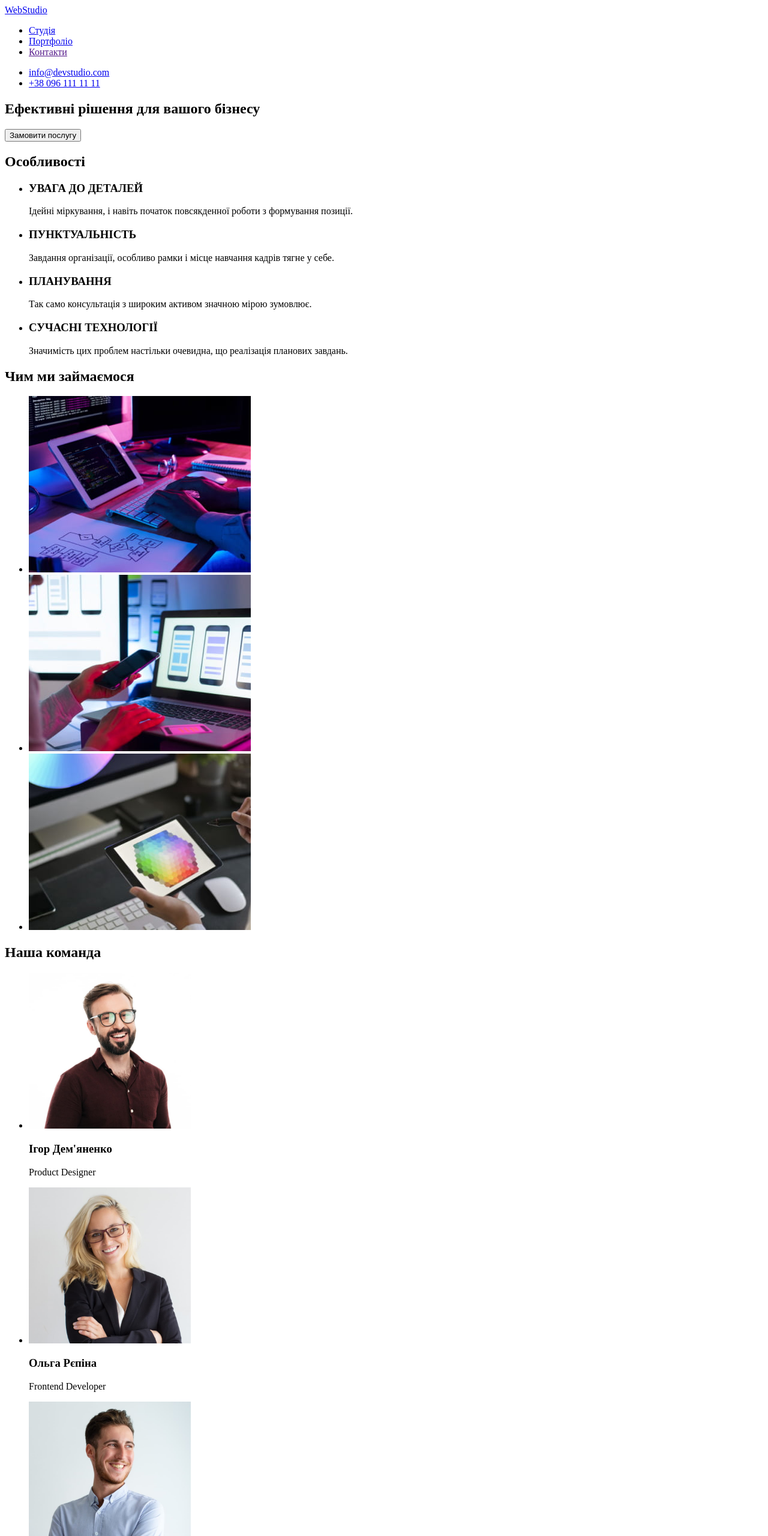
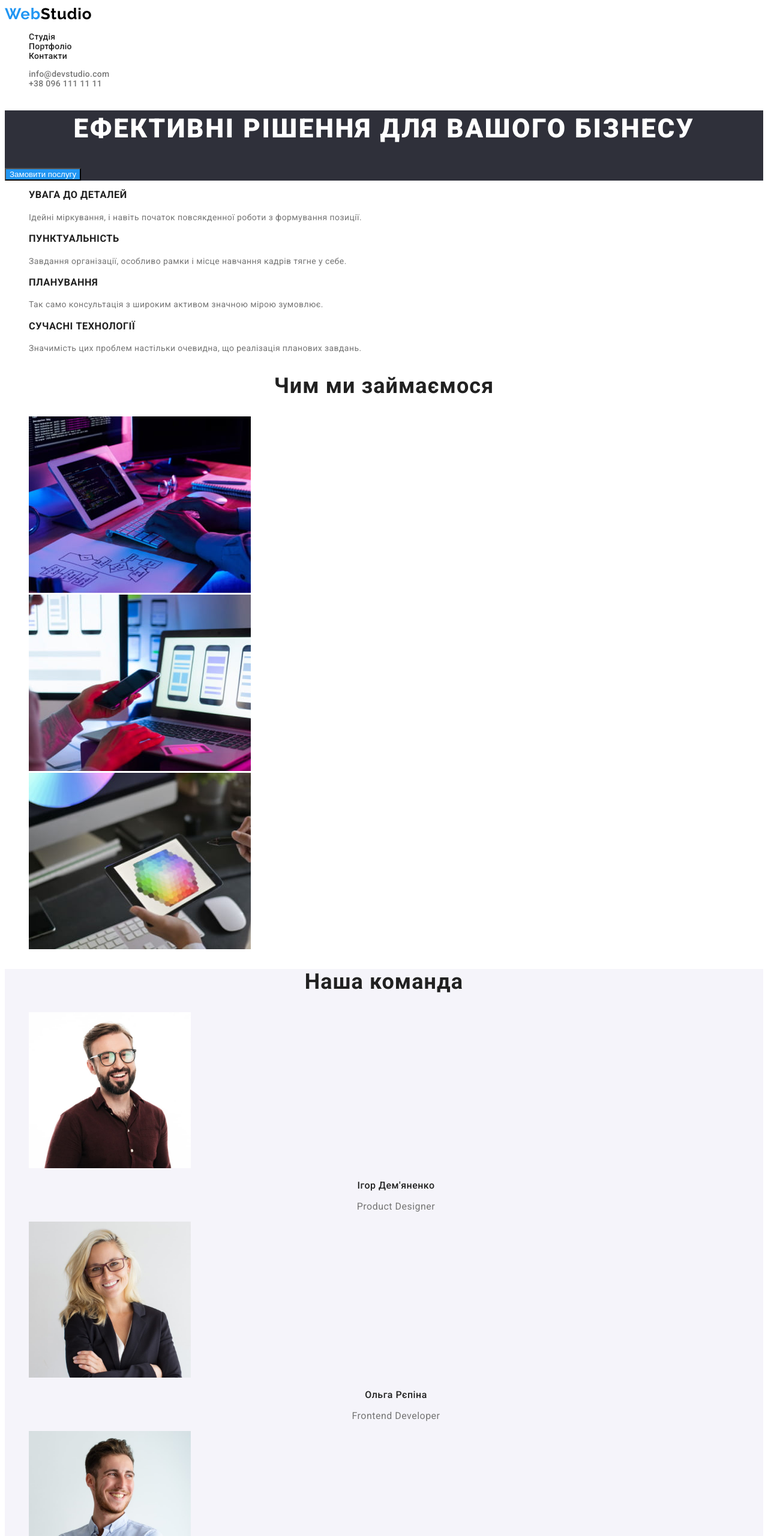
Before and after one commit to saitriniel/goit-markup-hw-02, a plain HTML site: page index.html in a window 1280 px wide. Shown: the top 2560 px of the page at 60% size. Drawn offline with Linux system fonts and the light colour scheme.

Commit message:
fixing classes bugs

```diff
--- a/css/styles.css
+++ b/css/styles.css
@@ -0,0 +1,227 @@
+:root {
+    --primary-font: 'Roboto', sans-serif;
+    --secondary-font: 'Raleway', sans-serif;
+
+    --primary-text-color-theme-light: #212121;
+    --secondary-text-color-theme-light: #757575;
+
+    --primary-text-color-theme-dark: #FFFFFF;
+    --secondary-text-color-theme-dark: rgba(255, 255, 255, 0.6);
+
+    --primary-accent-color: #2196F3;
+    --secondary-accent-color: #000;
+
+    --primary-background-color-dark: #2F303A;
+    --primary-background-color-light: #FFFFFF;
+    --secondary-background-color-light: #F5F4FA;
+}
+
+a {
+    text-decoration: none;
+}
+
+ul,ol {
+    list-style: none;
+}
+
+.address-list {
+    font-style: normal;
+}
+
+body {
+    font-family: var(--primary-font);
+    color: var(--primary-text-color-theme-light);
+    font-size: 14px;
+}
+
+/*header*/
+
+.page-nav-link:hover,
+.page-nav-link:focus {
+    color: var(--primary-accent-color);
+}
+
+.page-nav-list {
+    font-weight: 500;
+    line-height: 16px;
+    letter-spacing: 0.02em
+}
+
+.page-nav-link {
+color: inherit;
+}
+
+.page-menu-contacts-link:hover,
+.page-menu-contacts-link:focus {
+    color: var(--primary-accent-color);
+}
+
+.page-menu-contacts-link {
+    font-weight: 500;
+    line-height: 16px;
+    letter-spacing: 0.02em;
+    color: var(--secondary-text-color-theme-light);
+}
+
+/*index-main-hero*/
+
+.hero {
+background-color: var(--primary-background-color-dark);
+}
+
+.hero-title {font-weight: 900;
+font-size: 44px;
+line-height: 60px;
+text-align: center;
+letter-spacing: 0.06em;
+text-transform: uppercase;
+color: var(--primary-text-color-theme-dark);}
+
+.hero-btn {
+    background-color: var(--primary-accent-color);
+    color: var(--primary-text-color-theme-dark);
+    cursor: pointer;
+}
+
+/*index-main-sections*/
+
+.features-list-title {
+font-weight: 700;
+line-height: 16px;
+letter-spacing: 0.03em;
+text-transform: uppercase;
+color: var(--primary-text-color-theme-light);
+}
+
+.features-list-item {
+line-height: 24px;
+letter-spacing: 0.03em;
+color: var(--secondary-text-color-theme-light);
+}
+
+.section-title {
+    font-weight: 700;
+    font-size: 36px;
+    line-height: 42px;
+    text-align: center;
+    letter-spacing: 0.03em;
+}
+
+.team-section {
+    background-color: var(--secondary-background-color-light);
+}
+
+.team-list-title {
+    font-weight: 500;
+    font-size: 16px;
+    line-height: 19px;
+    text-align: center;
+    letter-spacing: 0.03em;
+}
+
+.team-list-text {
+    font-size: 16px;
+    line-height: 19px;
+    text-align: center;
+    letter-spacing: 0.03em;
+    color: var(--secondary-text-color-theme-light);
+}
+
+/*footer*/
+
+.footer {
+    background-color: var(--primary-background-color-dark);
+}
+
+.address-link {
+    color: var(--primary-text-color-theme-dark);
+    line-height: 24px;
+    letter-spacing: 0.03em;
+}
+
+.address-link-darken {
+    color: var(--secondary-text-color-theme-dark);
+}
+
+.address-link:hover,
+.address-link:focus {
+    color: var(--primary-accent-color);
+}
+
+.link:hover,
+.link:focus {
+    color: var(--primary-accent-color);
+}
+
+/*portfolio*/
+
+.filter-btn {
+    cursor: pointer;
+    font-weight: 500;
+    font-size: 16px;
+    line-height: 26px;
+    text-align: center;
+    letter-spacing: 0.03em;
+    color: var(--primary-text-color-theme-light);
+    background-color: var(--secondary-background-color-light);
+}
+
+
+.filter-btn:hover,
+.filter-btn:focus {
+    background-color: var(--primary-accent-color);
+    color: var(--primary-text-color-theme-dark);
+}
+
+.filter-product-list-item {
+    font-size: 16px;
+    line-height: 30px;
+    letter-spacing: 0.03em;
+    color: var(--secondary-text-color-theme-light);
+}
+
+.filter-product-title {
+    font-weight: 700;
+        font-size: 18px;
+        line-height: 36px;
+        letter-spacing: 0.06em;
+        color: var(--primary-text-color-theme-light);
+}
+
+/*logo+pics*/
+.header-logo {
+    font-family: var(--secondary-font);
+    color: var(--secondary-accent-color);
+    font-weight: 700;
+    font-size: 26px;
+    line-height: 31px;
+    letter-spacing: 0.03em;
+}
+
+.footer-logo {
+    color: var(--primary-text-color-theme-dark);
+    font-family: var(--secondary-font);
+    font-weight: 700;
+    font-size: 26px;
+    line-height: 31px;
+    letter-spacing: 0.03em;
+}
+
+.logo-accent {
+    color: var(--primary-accent-color);
+}
+
+/*hidden items*/
+
+.hidden {
+    position: absolute;
+    white-space: nowrap;
+    width: 1px;
+    height: 1px;
+    overflow: hidden;
+    border: 0;
+    padding: 0;
+    clip: rect(0 0 0 0);
+    clip-path: inset(50%);
+    margin: -1px;
+}
--- a/index.html
+++ b/index.html
@@ -20,118 +20,118 @@
 
 <body>
     <!--header-->
-    <header>
-        <a href="./index.html" lang="en">WebStudio</a>
-        <nav>
-            <ul>
-                <li><a href="./index.html">Студія</a></li>
-                <li><a href="./portfolio.html">Портфоліо</a></li>
-                <li><a href="">Контакти</a></li>
+    <header class="page-header">
+        <a class="header-logo" href="./index.html" lang="en"><span class="logo-accent">Web</span>Studio</a>
+
+        <nav class="page-nav">
+            <ul class="page-nav-list">
+                <li class="page-nav-item"><a class="page-nav-link" href="./index.html">Студія</a></li>
+                <li class="page-nav-item"><a class="page-nav-link" href="./portfolio.html">Портфоліо</a></li>
+                <li class="page-nav-item"><a class="page-nav-link" href="">Контакти</a></li>
             </ul>
         </nav>
-        <ul>
-            <li><a href="mailto:info@devstudio.com" lang="en">info@devstudio.com</a></li>
-            <li><a href="tel:+380961111111">+38 096 111 11 11</a></li>
+
+        <ul class="page-menu-contacts-list">
+            <li class="page-menu-contacts-item"><a class="page-menu-contacts-link" href="mailto:info@devstudio.com" lang="en">info@devstudio.com</a></li>
+            <li class="page-menu-contacts-item"><a class="page-menu-contacts-link" href="tel:+380961111111">+38 096 111 11 11</a></li>
         </ul>
-
     </header>
 
     <!--main-->
     <main>
-        <!--sect 1-->
-        <section>
-            <h1>Ефективні рішення для вашого бізнесу</h1>
-            <button type="button">Замовити послугу</button>
+        <!--sect 1 hero-->
+        <section class="hero">
+            <h1 class="hero-title">Ефективні рішення для вашого бізнесу</h1>
+            <button class="hero-btn" type="button">Замовити послугу</button>
         </section>
-        <!--sect 2 скрити заголовок в секції-->
-        <section>
+        <!--sect 2 (hidden title) features-->
+        <section class="features-section">
             <h2 class="hidden">Особливості</h2>
-            <ul>
-                <li>
-                    <h3>УВАГА ДО ДЕТАЛЕЙ</h3>
+            <ul class="features-list">
+                <li class="features-list-item">
+                    <h3 class="features-list-title">УВАГА ДО ДЕТАЛЕЙ</h3>
                     <p>Ідейні міркування, і навіть початок повсякденної роботи з формування позиції.</p>
                 </li>
-                <li>
-                    <h3>ПУНКТУАЛЬНІСТЬ</h3>
+                <li class="features-list-item">
+                    <h3 class="features-list-title">ПУНКТУАЛЬНІСТЬ</h3>
                     <p>Завдання організації, особливо рамки і місце навчання кадрів тягне у себе.</p>
                 </li>
-                <li>
-                    <h3>ПЛАНУВАННЯ</h3>
+                <li class="features-list-item">
+                    <h3 class="features-list-title">ПЛАНУВАННЯ</h3>
                     <p>Так само консультація з широким активом значною мірою зумовлює.</p>
                 </li>
-                <li>
-                    <h3>СУЧАСНІ ТЕХНОЛОГІЇ</h3>
+                <li class="features-list-item">
+                    <h3 class="features-list-title">СУЧАСНІ ТЕХНОЛОГІЇ</h3>
                     <p>Значимість цих проблем настільки очевидна, що реалізація планових завдань.</p>
                 </li>
             </ul>
         </section>
-        <!--3 section-->
-        <section>
-            <h2>Чим ми займаємося</h2>
+        <!--3 sect job-->
+        <section class="job-section">
+            <h2 class="section-title">Чим ми займаємося</h2>
 
-            <ul>
-                <li>
+            <ul class="job-list">
+                <li class="job-list-item">
                     <img src="./images/box1.jpg" alt="Фронтенд розробка" width="370" height="294">
                 </li>
-                <li>
+                <li class="job-list-item">
                     <img src="./images/box2.jpg" alt="Розробка інтерфейсу" width="370" height="294">
                 </li>
-                <li>
+                <li class="job-list-item">
                     <img src="./images/box3.jpg" alt="Розробка дизайну" width="370" height="294">
                 </li>
             </ul>
         </section>
-        <!--4 sect-->
-        <section>
-            <h2>
+        <!--4 sect team-->
+        <section class="team-section">
+            <h2 class="section-title">
                 Наша команда
             </h2>
-            <!--correct spelling of alt?-->
-            <ul>
-                <li>
+
+            <ul class="team-list">
+                <li class="team-list-item">
                     <img src="./images/team1.jpg" alt="Ігор Дем'яненко" width="270" height="260">
 
-                    <h3>Ігор Дем'яненко</h3>
-                    <p lang="en">Product Designer</p>
+                    <h3 class="team-list-title">Ігор Дем'яненко</h3>
+                    <p class="team-list-text" lang="en">Product Designer</p>
 
                 </li>
 
-                <li>
+                <li class="team-list-item">
                     <img src="./images/team2.jpg" alt="Ольга Рєпіна" width="270" height="260">
 
-                    <h3>Ольга Рєпіна</h3>
-                    <p lang="en">Frontend Developer</p>
+                    <h3 class="team-list-title">Ольга Рєпіна</h3>
+                    <p class="team-list-text" lang="en">Frontend Developer</p>
                 </li>
 
-                <li>
+                <li class="team-list-item">
                     <img src="./images/team3.jpg" alt="Микола Тарасов" width="270" height="260">
 
-                    <h3>Микола Тарасов</h3>
-                    <p lang="en">Marketing</p>
+                    <h3 class="team-list-title">Микола Тарасов</h3>
+                    <p class="team-list-text" lang="en">Marketing</p>
                 </li>
 
-                <li>
+                <li class="team-list-item">
                     <img src="./images/team4.jpg" alt="Михайло Єрмаков" width="270" height="260">
 
-                    <h3>Михайло Єрмаков</h3>
-                    <p lang="en">UI Designer</p>
+                    <h3 class="team-list-title">Михайло Єрмаков</h3>
+                    <p class="team-list-text" lang="en">UI Designer</p>
                 </li>
             </ul>
         </section>
     </main>
 
     <!--footer-->
-    <footer>
-        <a href="./index.html" lang="en">WebStudio</a>
+    <footer class="footer">
+        <a class="footer-logo" href="./index.html" lang="en"> <span class="logo-accent">Web</span>Studio</a>
 
         <address>
-            <ul>
-                <li> <a href="https://goo.gl/maps/CPtrU1FHBa2aNyZL9" target="_blank"
+            <ul class="address-list">
+                <li class="address-list-item"> <a class="address-link" href="https://goo.gl/maps/CPtrU1FHBa2aNyZL9" target="_blank"
                         rel="noopener noreferrer nofollow">м. Київ, пр-т Лесі Українки, 26 </a></li>
-                <li> <a href="mailto:info@devstudio.com">info@example.com</a></li>
-                <li> <a href="tel:+380991111111">+38 099 111 11 11</a></li>
+                <li class="address-list-item"> <a class="address-link address-link-darken" href="mailto:info@devstudio.com">info@example.com</a></li>
+                <li class="address-list-item"> <a class="address-link address-link-darken" href="tel:+380991111111">+38 099 111 11 11</a></li>
             </ul>
-
         </address>
     </footer>
 </body>
```
Also changed, not shown: portfolio.html (+54 -47 lines), .prettierrc.json (added).
